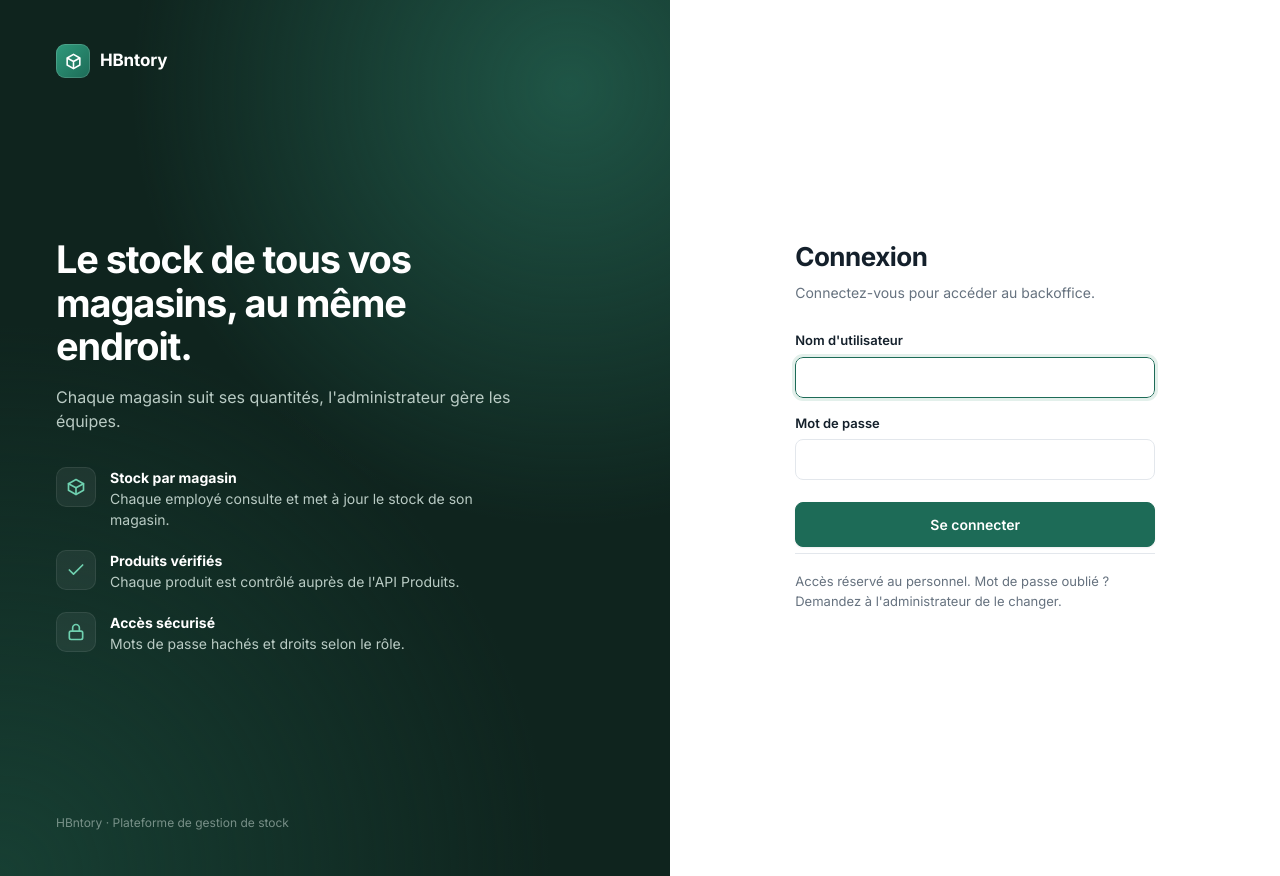
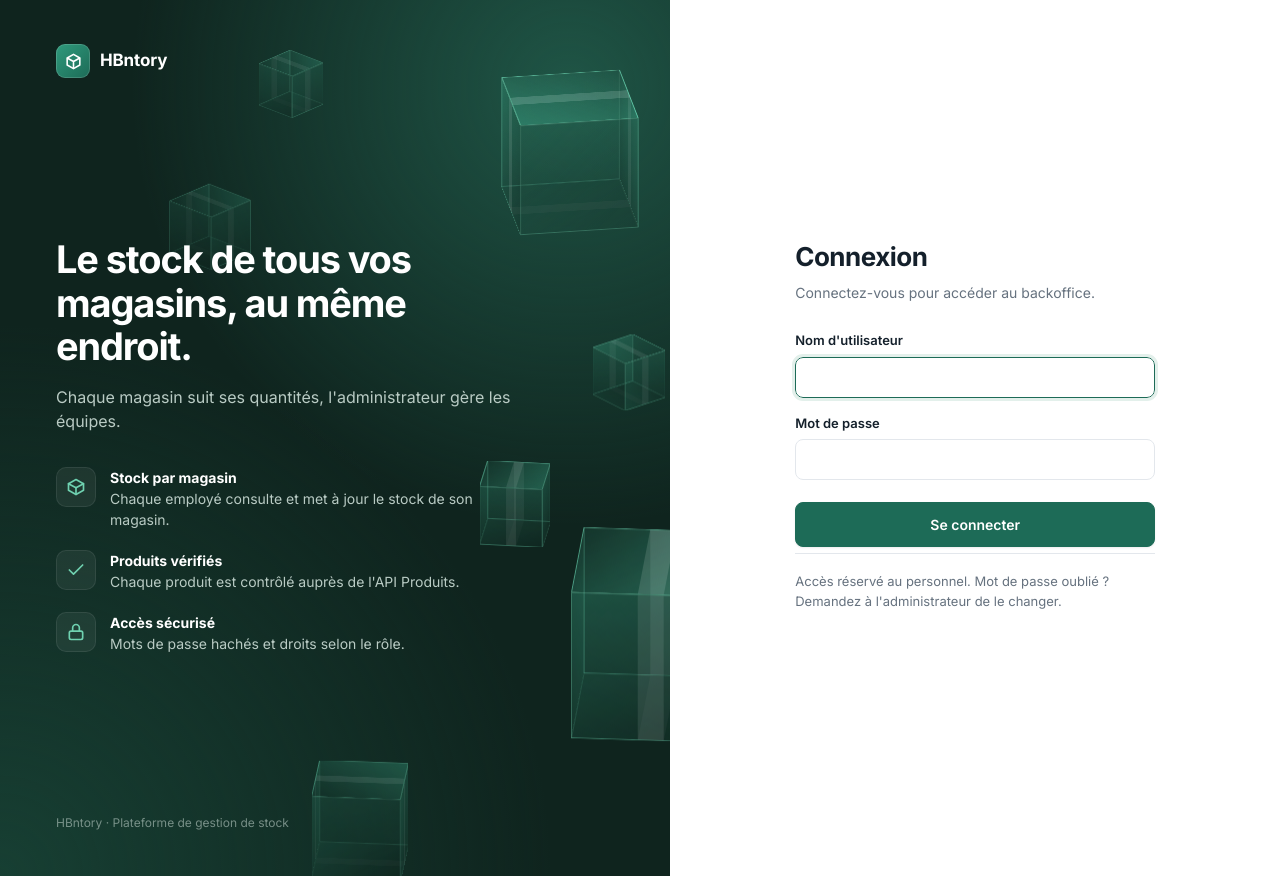
Before and after one commit to giosue2007/hbntory-inventory, a FastAPI app: page /login in a window 1280 px wide. Run offline with FastAPI, Linux system fonts and the light colour scheme.

Commit message:
login page: animated 3D cubes background

```diff
--- a/app/templates/login.html
+++ b/app/templates/login.html
@@ -3,7 +3,43 @@
 {% block title %}Connexion{% endblock %}
 {% block auth_class %}split{% endblock %}
 {% block auth %}
+<style>
+  /* 3D cubes behind the login text: pure CSS, no library. */
+  .cubes { position: absolute; inset: 0; perspective: 900px; pointer-events: none; }
+  .pitch > :not(.cubes) { position: relative; z-index: 1; }
+  .spot { position: absolute; left: var(--x); top: var(--y); width: var(--s); height: var(--s);
+          opacity: var(--o); animation: float var(--t) ease-in-out infinite alternate; }
+  .cube { position: relative; width: 100%; height: 100%; transform-style: preserve-3d;
+          animation: spin calc(var(--t) * 4) linear infinite; animation-delay: var(--d); }
+  .face { position: absolute; inset: 0; border: 1px solid rgba(111, 209, 176, .45);
+          background: linear-gradient(135deg, rgba(63, 176, 143, .30), rgba(15, 36, 30, .20)); }
+  .face:nth-child(-n+2)::after, .face:nth-child(n+5)::after {
+    content: ""; position: absolute; top: 0; bottom: 0; left: 42%; width: 16%;
+    background: rgba(255, 255, 255, .10); }
+  .face:nth-child(1) { transform: translateZ(calc(var(--s) / 2)); }
+  .face:nth-child(2) { transform: rotateY(180deg) translateZ(calc(var(--s) / 2)); }
+  .face:nth-child(3) { transform: rotateY(90deg) translateZ(calc(var(--s) / 2)); filter: brightness(.7); }
+  .face:nth-child(4) { transform: rotateY(-90deg) translateZ(calc(var(--s) / 2)); filter: brightness(.7); }
+  .face:nth-child(5) { transform: rotateX(90deg) translateZ(calc(var(--s) / 2)); filter: brightness(1.3); }
+  .face:nth-child(6) { transform: rotateX(-90deg) translateZ(calc(var(--s) / 2)); filter: brightness(.5); }
+  @keyframes spin { from { transform: rotateX(-24deg) rotateY(0); }
+                    to { transform: rotateX(-24deg) rotateY(360deg); } }
+  @keyframes float { from { transform: translateY(-14px); } to { transform: translateY(14px); } }
+  @media (prefers-reduced-motion: reduce) { .spot, .cube { animation: none; } }
+  @media (max-width: 860px) { .spot:nth-child(n+3) { display: none; } }
+</style>
 <section class="pitch">
+  <div class="cubes" aria-hidden="true">
+    {# x, y, size, opacity, duration, delay #}
+    {% for x, y, s, o, t, d in [("76%", "9%", 120, 1, 6, 0), ("86%", "62%", 160, 0.9, 8, -9),
+                                ("72%", "53%", 64, 0.7, 5, -3), ("47%", "87%", 90, 0.6, 7, -14),
+                                ("40%", "6%", 46, 0.5, 5, -6), ("90%", "38%", 52, 0.6, 6, -20),
+                                ("27%", "21%", 58, 0.4, 7, -11)] %}
+    <div class="spot" style="--x: {{ x }}; --y: {{ y }}; --s: {{ s }}px; --o: {{ o }}; --t: {{ t }}s; --d: {{ d }}s">
+      <div class="cube"><i class="face"></i><i class="face"></i><i class="face"></i><i class="face"></i><i class="face"></i><i class="face"></i></div>
+    </div>
+    {% endfor %}
+  </div>
   <div class="brand">{{ ui.logo() }}HBntory</div>
   <div class="pitch-body">
     <h1>Le stock de tous vos magasins, au même endroit.</h1>
```
